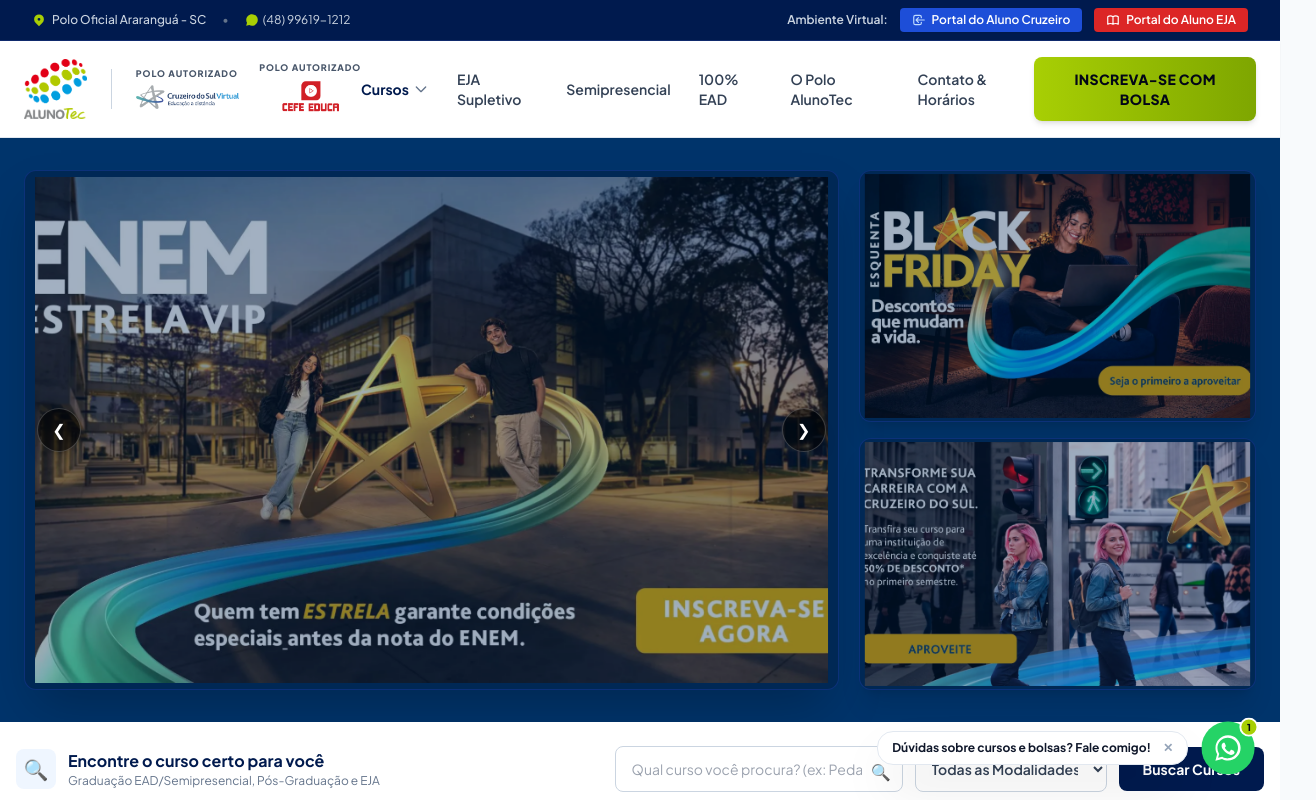
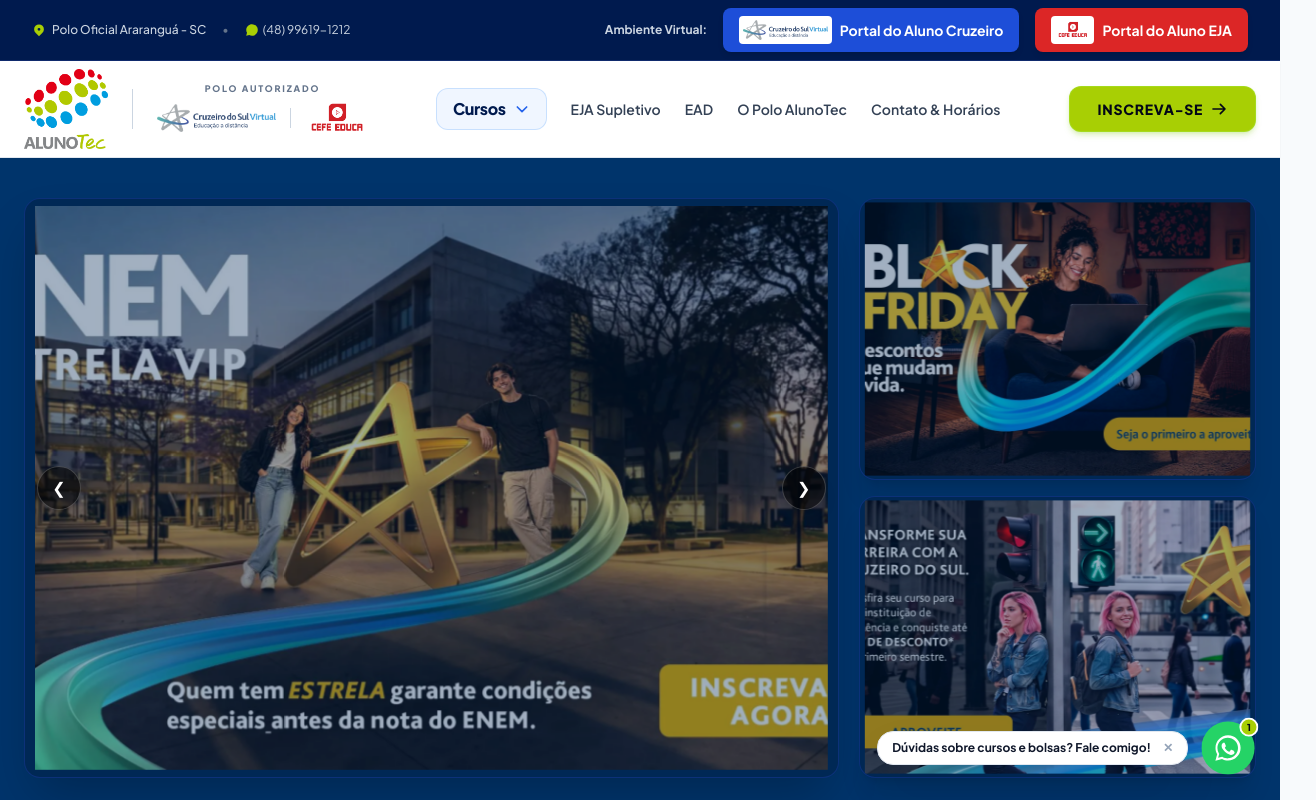
Before and after one commit to juniorxd0/site-alunotec, a plain HTML site: page index.html in a window 1280 px wide. Shown: the top 800 px of the page, 1316 px wide, since content can reach past the window. Drawn offline with nearby package versions, Linux system fonts and the light colour scheme.

Commit message:
feat: larger banners, prominent Cursos menu, unified EAD, single centered polo label, enlarged portal buttons with logos, and pure green Inscreva-se button

```diff
--- a/index.html
+++ b/index.html
@@ -135,24 +135,28 @@
         </a>
       </div>
 
-      <!-- BOTÕES DE LOGIN PARA ÁREA DO ALUNO -->
-      <div class="flex items-center gap-2 sm:gap-3 flex-wrap justify-center">
-        <span class="text-slate-300 font-semibold hidden lg:inline">Ambiente Virtual:</span>
+      <!-- BOTÕES DE LOGIN PARA ÁREA DO ALUNO (MAIORES E COM LOGOS) -->
+      <div class="flex items-center gap-2.5 sm:gap-4 flex-wrap justify-center">
+        <span class="text-slate-300 font-bold hidden lg:inline text-xs">Ambiente Virtual:</span>
 
         <!-- Portal Cruzeiro do Sul -->
         <a href="https://novoportal.cruzeirodosul.edu.br/" target="_blank" rel="noopener noreferrer"
-           class="inline-flex items-center gap-1.5 px-3 py-1 rounded bg-blue-700 hover:bg-blue-600 text-white font-semibold transition-all shadow-sm"
+           class="inline-flex items-center gap-2 px-3.5 sm:px-4 py-1.5 sm:py-2 rounded-lg bg-blue-700 hover:bg-blue-600 text-white text-xs sm:text-sm font-bold transition-all shadow-md hover:shadow-lg hover:-translate-y-0.5"
            title="Acesse o portal acadêmico da Cruzeiro do Sul">
-          <svg class="w-3.5 h-3.5 text-blue-200" fill="none" stroke="currentColor" viewBox="0 0 24 24"><path stroke-linecap="round" stroke-linejoin="round" stroke-width="2" d="M11 16l-4-4m0 0l4-4m-4 4h14m-5 4v1a3 3 0 01-3 3H6a3 3 0 01-3-3V7a3 3 0 013-3h7a3 3 0 013 3v1"></path></svg>
-          Portal do Aluno Cruzeiro
+          <span class="bg-white p-0.5 sm:p-1 rounded flex items-center justify-center shrink-0 shadow-xs">
+            <img src="Design/logo cruzeiro do sul PNG.png" alt="Cruzeiro do Sul" class="h-4 sm:h-5 w-auto object-contain">
+          </span>
+          <span>Portal do Aluno Cruzeiro</span>
         </a>
 
         <!-- Portal Cefe Educa EJA -->
         <a href="https://avacefe.com.br/login/index.php" target="_blank" rel="noopener noreferrer"
-           class="inline-flex items-center gap-1.5 px-3 py-1 rounded bg-red-600 hover:bg-red-700 text-white font-semibold transition-all shadow-sm"
+           class="inline-flex items-center gap-2 px-3.5 sm:px-4 py-1.5 sm:py-2 rounded-lg bg-red-600 hover:bg-red-700 text-white text-xs sm:text-sm font-bold transition-all shadow-md hover:shadow-lg hover:-translate-y-0.5"
            title="Acesse a plataforma de aulas do EJA Cefe Educa">
-          <svg class="w-3.5 h-3.5 text-white" fill="none" stroke="currentColor" viewBox="0 0 24 24"><path stroke-linecap="round" stroke-linejoin="round" stroke-width="2" d="M12 6.253v13m0-13C10.832 5.477 9.246 5 7.5 5S4.168 5.477 3 6.253v13C4.168 18.477 5.754 18 7.5 18s3.332.477 4.5 1.253m0-13C13.168 5.477 14.754 5 16.5 5c1.747 0 3.332.477 4.5 1.253v13C19.832 18.477 18.247 18 16.5 18c-1.746 0-3.332.477-4.5 1.253"></path></svg>
-          Portal do Aluno EJA
+          <span class="bg-white p-0.5 sm:p-1 rounded flex items-center justify-center shrink-0 shadow-xs">
+            <img src="Design/cefe-educa logo.png" alt="Cefe Educa" class="h-4 sm:h-5 w-auto object-contain">
+          </span>
+          <span>Portal do Aluno EJA</span>
         </a>
       </div>
 
@@ -167,35 +171,33 @@
 
       <!-- LOGOS PARCEIRAS: ALUNOTEC + CRUZEIRO + CEFE EDUCA -->
       <div class="flex items-center gap-4 sm:gap-6">
-        <!-- Logo AlunoTec Original -->
+        <!-- Logo AlunoTec Original com Tamanho Maior -->
         <a href="#" class="flex items-center gap-2 group">
-          <img src="Design/logo aluno tec PNG.png" alt="AlunoTec - Centro de Ensino a Distância" class="h-12 sm:h-16 w-auto object-contain transition-transform group-hover:scale-105">
+          <img src="Design/logo aluno tec PNG.png" alt="AlunoTec - Centro de Ensino a Distância" class="h-14 sm:h-16 lg:h-20 w-auto object-contain transition-transform group-hover:scale-105">
         </a>
 
         <!-- Separador visual -->
         <div class="hidden sm:block h-10 w-px bg-slate-300"></div>
 
-        <!-- Selos de Polo Autorizado -->
-        <div class="hidden sm:flex items-center gap-5">
-          <div class="flex flex-col">
-            <span class="text-[9px] font-extrabold uppercase tracking-widest text-slate-600 whitespace-nowrap">Polo Autorizado</span>
-            <img src="Design/logo cruzeiro do sul PNG.png" alt="Cruzeiro do Sul Virtual" class="h-7 w-auto object-contain mt-0.5">
-          </div>
-          <div class="flex flex-col">
-            <span class="text-[9px] font-extrabold uppercase tracking-widest text-slate-600 whitespace-nowrap">Polo Autorizado</span>
-            <img src="Design/cefe-educa logo.png" alt="Cefe Educa EJA" class="h-9 sm:h-10 w-auto object-contain mt-0.5">
+        <!-- Selo Único Centralizado de Polo Autorizado acima das duas Logos -->
+        <div class="hidden sm:flex flex-col items-center justify-center">
+          <span class="text-[9px] font-black uppercase tracking-[0.2em] text-slate-500 whitespace-nowrap mb-1">Polo Autorizado</span>
+          <div class="flex items-center gap-3.5">
+            <img src="Design/logo cruzeiro do sul PNG.png" alt="Cruzeiro do Sul Virtual" class="h-7 w-auto object-contain">
+            <div class="h-5 w-px bg-slate-300"></div>
+            <img src="Design/cefe-educa logo.png" alt="Cefe Educa EJA" class="h-8 sm:h-9 w-auto object-contain">
           </div>
         </div>
       </div>
 
       <!-- MENU DESKTOP COM MEGAMENU NO ITEM "CURSOS" -->
-      <nav class="hidden xl:flex items-center gap-7 text-sm font-semibold text-slate-700">
+      <nav class="hidden xl:flex items-center gap-6 2xl:gap-8 text-sm font-semibold text-slate-700">
 
-        <!-- ITEM COM MEGAMENU: ALINHADO PERFEITAMENTE ABAIXO DE "CURSOS" -->
-        <div class="has-megamenu relative py-7">
-          <a href="#catalogo" class="flex items-center gap-1 hover:text-cruzeiroAzul transition-colors cursor-pointer text-cruzeiroNavy font-bold">
-            <span>Cursos</span>
-            <svg class="w-4 h-4 text-slate-500 transition-transform group-hover:rotate-180" fill="none" stroke="currentColor" viewBox="0 0 24 24"><path stroke-linecap="round" stroke-linejoin="round" stroke-width="2" d="M19 9l-7 7-7-7"></path></svg>
+        <!-- ITEM COM MEGAMENU: CURSOS DESTACADO E MAIOR -->
+        <div class="has-megamenu relative py-6">
+          <a href="#catalogo" class="flex items-center gap-2 px-4 py-2 rounded-xl bg-blue-50/90 hover:bg-blue-100 text-cruzeiroNavy hover:text-cruzeiroAzul font-black text-[15px] sm:text-base border border-blue-200/80 shadow-xs transition-all cursor-pointer group/cursos">
+            <span class="tracking-tight">Cursos</span>
+            <svg class="w-4 h-4 text-blue-600 transition-transform duration-200 group-hover/cursos:rotate-180" fill="none" stroke="currentColor" viewBox="0 0 24 24"><path stroke-linecap="round" stroke-linejoin="round" stroke-width="2.5" d="M19 9l-7 7-7-7"></path></svg>
           </a>
 
           <!-- MEGAMENU DROPDOWN ENCAIXADO LOGO ABAIXO DO ITEM CURSOS -->
@@ -298,18 +300,18 @@
           </div>
         </div>
 
-        <a href="#eja" class="hover:text-cruzeiroAzul transition-colors">EJA Supletivo</a>
-        <a href="#catalogo" onclick="filtrarPorModalidade('Semipresencial')" class="hover:text-cruzeiroAzul transition-colors">Semipresencial</a>
-        <a href="#catalogo" onclick="filtrarPorModalidade('EAD')" class="hover:text-cruzeiroAzul transition-colors">100% EAD</a>
-        <a href="#polo" class="hover:text-cruzeiroAzul transition-colors">O Polo AlunoTec</a>
-        <a href="#contato" class="hover:text-cruzeiroAzul transition-colors">Contato & Horários</a>
+        <a href="#eja" class="hover:text-cruzeiroAzul transition-colors whitespace-nowrap">EJA Supletivo</a>
+        <a href="#catalogo" onclick="filtrarPorModalidade('todas')" class="hover:text-cruzeiroAzul transition-colors whitespace-nowrap">EAD</a>
+        <a href="#polo" class="hover:text-cruzeiroAzul transition-colors whitespace-nowrap">O Polo AlunoTec</a>
+        <a href="#contato" class="hover:text-cruzeiroAzul transition-colors whitespace-nowrap">Contato & Horários</a>
       </nav>
 
-      <!-- BOTÃO DE INSCRIÇÃO / BOLSA COM VERDE ALUNOTEC -->
+      <!-- BOTÃO DE INSCRIÇÃO VERDE ALUNOTEC (SOMENTE INSCREVA-SE, PURO VERDE SEM PRETO) -->
       <div class="flex items-center gap-3">
-        <button onclick="abrirModalLead('Header CTA - Garantir Bolsa')"
-                class="px-5 py-3 rounded-lg bg-gradient-to-r from-alunoVerde to-alunoVerdeEscuro hover:from-alunoVerdeEscuro hover:to-alunoVerdeHover text-slate-950 font-extrabold text-xs sm:text-sm shadow-md transition-all hover:shadow-lg hover:-translate-y-0.5 uppercase tracking-wide">
-          Inscreva-se com Bolsa
+        <button onclick="abrirModalLead('Header CTA - Inscreva-se')"
+                class="px-6 sm:px-7 py-2.5 sm:py-3 rounded-xl bg-alunoVerde hover:bg-alunoVerdeHover text-slate-950 font-black text-xs sm:text-sm shadow-md shadow-lime-500/25 hover:shadow-lg hover:shadow-lime-500/40 hover:-translate-y-0.5 active:translate-y-0 transition-all uppercase tracking-wider border border-lime-400/50 flex items-center gap-2 whitespace-nowrap">
+          <span>Inscreva-se</span>
+          <svg class="w-4 h-4 text-slate-950 transition-transform group-hover:translate-x-0.5" fill="none" stroke="currentColor" viewBox="0 0 24 24"><path stroke-linecap="round" stroke-linejoin="round" stroke-width="2.5" d="M14 5l7 7m0 0l-7 7m7-7H3"></path></svg>
         </button>
 
         <!-- Botão Mobile Menu -->
@@ -324,8 +326,7 @@
     <div id="mobileMenuPanel" class="hidden xl:hidden bg-white border-b border-slate-200 px-6 py-4 space-y-3 shadow-xl">
       <a href="#catalogo" class="block py-2 text-slate-800 font-bold border-b border-slate-100">Todos os Cursos Disponíveis</a>
       <a href="#eja" class="block py-2 text-slate-800 font-bold border-b border-slate-100">EJA Supletivo (Ensino Médio e Fund.)</a>
-      <a href="#catalogo" onclick="filtrarPorModalidade('Semipresencial')" class="block py-2 text-slate-800 font-medium">Cursos Semipresenciais</a>
-      <a href="#catalogo" onclick="filtrarPorModalidade('EAD')" class="block py-2 text-slate-800 font-medium">Cursos 100% EAD</a>
+      <a href="#catalogo" onclick="filtrarPorModalidade('todas')" class="block py-2 text-slate-800 font-medium">Cursos EAD</a>
       <a href="#polo" class="block py-2 text-slate-800 font-medium">Polo Físico Araranguá</a>
       <a href="#contato" class="block py-2 text-slate-800 font-medium">Endereço e Horários</a>
       <div class="pt-2">
@@ -339,17 +340,17 @@
   <!-- ========================================================= -->
   <!-- 3. BANNER PRINCIPAL ROTATIVO EM ALTA RESOLUÇÃO (HD) - CRUZEIRO DO SUL -->
   <!-- ========================================================= -->
-  <section class="bg-[#00346B] py-4 sm:py-6 lg:py-8 px-3 sm:px-6">
-    <div class="max-w-[1440px] mx-auto relative group/secao">
+  <section class="bg-[#00346B] py-5 sm:py-7 lg:py-10 px-3 sm:px-6">
+    <div class="max-w-[1560px] mx-auto relative group/secao">
 
       <!-- GRID 2:1 AMPLO (8 COLS ESQUERDA + 4 COLS DIREITA) COM TAMANHO EXPANDIDO NO DESKTOP -->
-      <div class="grid grid-cols-1 lg:grid-cols-12 gap-3 sm:gap-4 lg:gap-5 items-stretch">
+      <div class="grid grid-cols-1 lg:grid-cols-12 gap-3.5 sm:gap-4 lg:gap-5 items-stretch">
 
         <!-- ========================================================= -->
         <!-- COLUNA ESQUERDA: SLOT PRINCIPAL MAIOR NO DESKTOP -->
         <!-- ========================================================= -->
         <div id="slotPrincipal" onclick="clicarBannerSlot(0)"
-             class="lg:col-span-8 relative rounded-xl overflow-hidden shadow-2xl bg-[#002855] aspect-[16/9] lg:aspect-[664/376] min-h-[300px] sm:min-h-[420px] lg:min-h-[480px] xl:min-h-[520px] w-full group cursor-pointer border border-blue-800/40">
+             class="lg:col-span-8 relative rounded-2xl overflow-hidden shadow-2xl bg-[#002855] aspect-[16/9] lg:aspect-[664/376] min-h-[320px] sm:min-h-[440px] lg:min-h-[530px] xl:min-h-[580px] 2xl:min-h-[620px] w-full group cursor-pointer border border-blue-800/40">
 
           <img id="imgPrincipal" src="Design/banner-1-enem-hd.png" alt="ENEM Estrela VIP - Cruzeiro do Sul"
                class="banner-slot-anim w-full h-full object-cover object-center group-hover:scale-[1.015]">
@@ -373,14 +374,14 @@
 
           <!-- SLOT LATERAL SUPERIOR -->
           <div id="slotLateral1" onclick="clicarBannerSlot(1)"
-               class="relative rounded-xl overflow-hidden shadow-xl cursor-pointer group bg-[#002855] aspect-[16/9] lg:aspect-auto h-full border border-blue-800/40">
+               class="relative rounded-2xl overflow-hidden shadow-xl cursor-pointer group bg-[#002855] aspect-[16/9] lg:aspect-auto h-full border border-blue-800/40">
             <img id="imgLateral1" src="Design/banner-2-blackfriday-hd.png" alt="Esquenta Black Friday Cruzeiro do Sul"
                  class="banner-slot-anim w-full h-full object-cover object-center group-hover:scale-[1.03]">
           </div>
 
           <!-- SLOT LATERAL INFERIOR -->
           <div id="slotLateral2" onclick="clicarBannerSlot(2)"
-               class="relative rounded-xl overflow-hidden shadow-xl cursor-pointer group bg-[#002855] aspect-[16/9] lg:aspect-auto h-full border border-blue-800/40">
+               class="relative rounded-2xl overflow-hidden shadow-xl cursor-pointer group bg-[#002855] aspect-[16/9] lg:aspect-auto h-full border border-blue-800/40">
             <img id="imgLateral2" src="Design/banner-3-transferencia-hd.png" alt="Transforme sua Carreira - Cruzeiro do Sul"
                  class="banner-slot-anim w-full h-full object-cover object-center group-hover:scale-[1.03]">
           </div>
```
